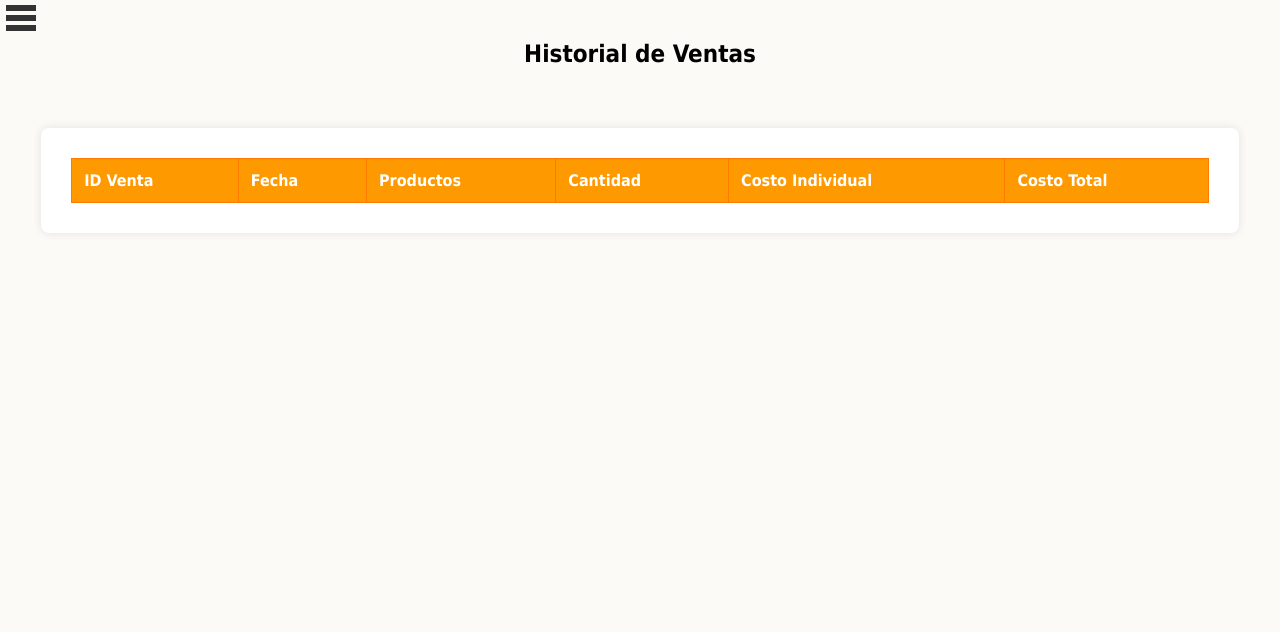
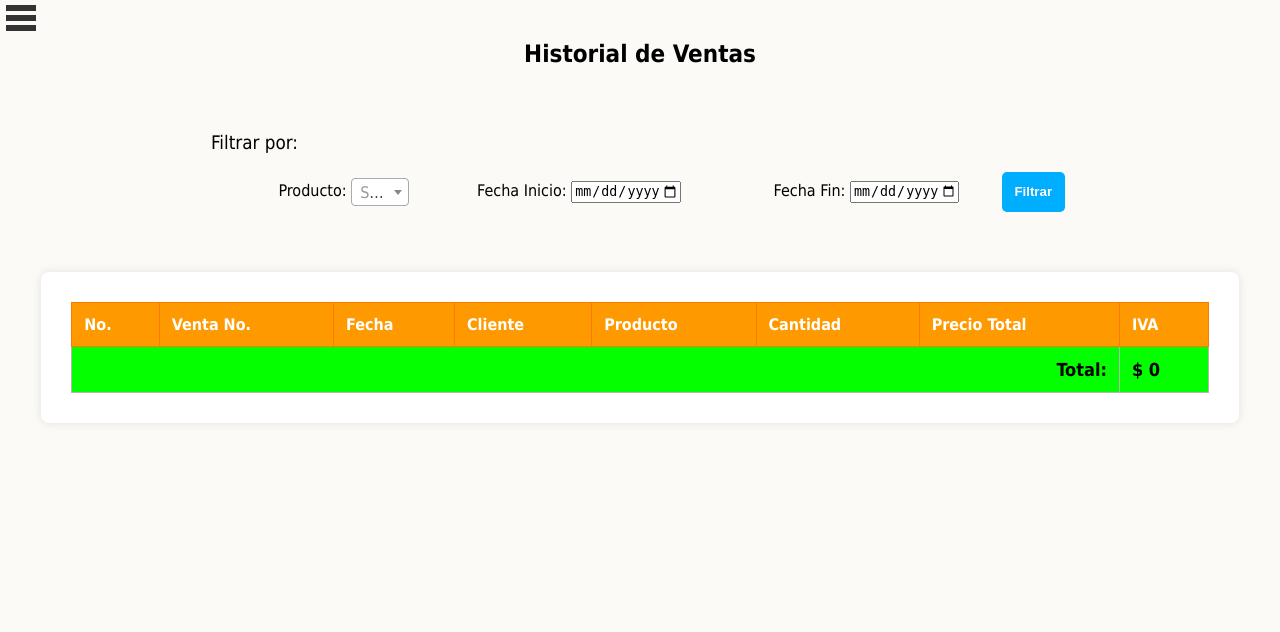
Before and after one commit to Cyrc3/estadias2, a Django app: page /historico_ventas/ in a window 1280 px wide. Shown: the top 632 px of the page. Run offline with Django 3.2, Linux system fonts and the light colour scheme; tables that the repository leaves empty hold one stand-in row (values such as "Sample post"); data that the repository does not hold is empty; some libraries are stand-ins or nearby versions.

Commit message:
AJKSbfesjbgs

```diff
--- a/estadias1/accounts/views.py
+++ b/estadias1/accounts/views.py
@@ -408,7 +408,56 @@ def historico_compras(request):
 
 
 def historico_ventas(request):
-    return render(request, 'historico_ventas.html')
+    db = Database()
+    try:
+        #datos del filtro
+        producto_id = request.GET.get('producto')
+        fecha_inicio = request.GET.get('fecha_inicio')
+        fecha_fin = request.GET.get('fecha_fin')
+
+        #consulta con filtros
+        query = """
+        SELECT dv.id_detalleventa, dv.id_venta1, v.fecha, cl.razon_social, p.nombre, dv.cantidad, dv.precio_total, dv.iva
+        FROM detalle_venta dv
+        JOIN venta v ON dv.id_venta1 = v.id_venta
+        JOIN producto p ON p.id_producto = dv.id_producto
+        JOIN cliente cl ON cl.id_cliente = dv.id_cliente
+        WHERE 1=1
+        """
+
+        #añadir filtros a la consulta
+        params = []
+        if producto_id:
+            query += " AND p.id_producto = %s"
+            params.append(producto_id)
+        if fecha_inicio:
+            query += " AND v.fecha >= %s"
+            params.append(fecha_inicio)
+        if fecha_fin:
+            query += " AND v.fecha <= %s"
+            params.append(fecha_fin)
+
+        query += " ORDER BY dv.id_detalleventa ASC"
+        historial_ventas = db.fetch_all(query, params)
+
+        #calculando el total
+        total = sum(venta[5] * (venta[6] + venta[7]) for venta in historial_ventas)
+
+        #obtener la lista de productos para el filtro de productos
+        productos_query = "SELECT id_producto, nombre FROM producto"
+        productos = db.fetch_all(productos_query, [])
+
+        productos_dict = [{'id_producto': producto[0], 'nombre': producto[1]} for producto in productos]
+
+        context = {
+            'historial_ventas': historial_ventas,
+            'total': total,
+            'productos': productos_dict
+        }
+    finally:
+        db.close()
+    return render(request, 'historico_ventas.html', context)
+
 
 
 
--- a/estadias1/estadias1/templates/historico_ventas.html
+++ b/estadias1/estadias1/templates/historico_ventas.html
@@ -8,21 +8,79 @@
 {% endblock %}
 
 {% block content %}
+<link href="https://cdn.jsdelivr.net/npm/select2@4.1.0-beta.1/dist/css/select2.min.css" rel="stylesheet" />
+<!-- jQuery -->
+<script src="https://code.jquery.com/jquery-3.6.0.min.js"></script>
+<!-- Select2 JS -->
+<script src="https://cdn.jsdelivr.net/npm/select2@4.1.0-beta.1/dist/js/select2.min.js"></script>
+
 <h1>Historial de Ventas</h1>
+
+<form method="get" action="">
+    <h3>Filtrar por:</h3>
+    <label for="producto">Producto:</label>
+    <select name="producto" id="producto">
+        <option value="">Todos</option>
+        {% for producto in productos %}
+        <option value="{{ producto.id_producto }}">{{ producto.nombre }}</option>
+        {% endfor %}
+    </select>
+    <script>
+        $(document).ready(function() {
+            $('#producto').select2({
+                placeholder: "Selecciona un producto",
+                allowClear: true
+            });
+        });
+    </script>
+
+    <label for="fecha_inicio">Fecha Inicio:</label>
+    <input type="date" name="fecha_inicio" id="fecha_inicio">
+
+    <label for="fecha_fin">Fecha Fin:</label>
+    <input type="date" name="fecha_fin" id="fecha_fin">
+
+    <input type="submit" value="Filtrar" id="filtrar">
+</form>
+<script>
+    // Obtener la fecha actual en formato ISO (YYYY-MM-DD)
+    const today = new Date().toISOString().split('T')[0];
+
+    // Asignar la fecha actual como el valor máximo del input de fecha
+    document.getElementById('fecha_inicio').setAttribute('max', today);
+    document.getElementById('fecha_fin').setAttribute('max', today);
+</script>
 <div class="table-container">
     <table>
         <thead>
             <tr>
-                <th>ID Venta</th>
+                <th>No.</th>
+                <th>Venta No.</th>
                 <th>Fecha</th>
-                <th>Productos</th>
+                <th>Cliente</th>
+                <th>Producto</th>
                 <th>Cantidad</th>
-                <th>Costo Individual</th>
-                <th>Costo Total</th>
+                <th>Precio Total</th>
+                <th>IVA</th>
             </tr>
         </thead>
         <tbody>
-            <!-- Aquí se mostrarán las filas de datos dinámicos -->
+            {% for venta in historial_ventas %}
+            <tr>
+                <td>{{ venta.0 }}</td>
+                <td>{{ venta.1 }}</td>
+                <td>{{ venta.2 }}</td>
+                <td>{{ venta.3 }}</td>
+                <td>{{ venta.4 }}</td>
+                <td>{{ venta.5 }}</td>
+                <td>$ {{ venta.6 }}</td>
+                <td>$ {{ venta.7 }}</td>
+            </tr>
+            {% endfor %}
+            <tr id="ttal">
+                <td colspan="7" style="text-align: right;">Total:</td>
+                <td>$ {{ total }}</td>
+            </tr>
         </tbody>
     </table>
 </div>
```
